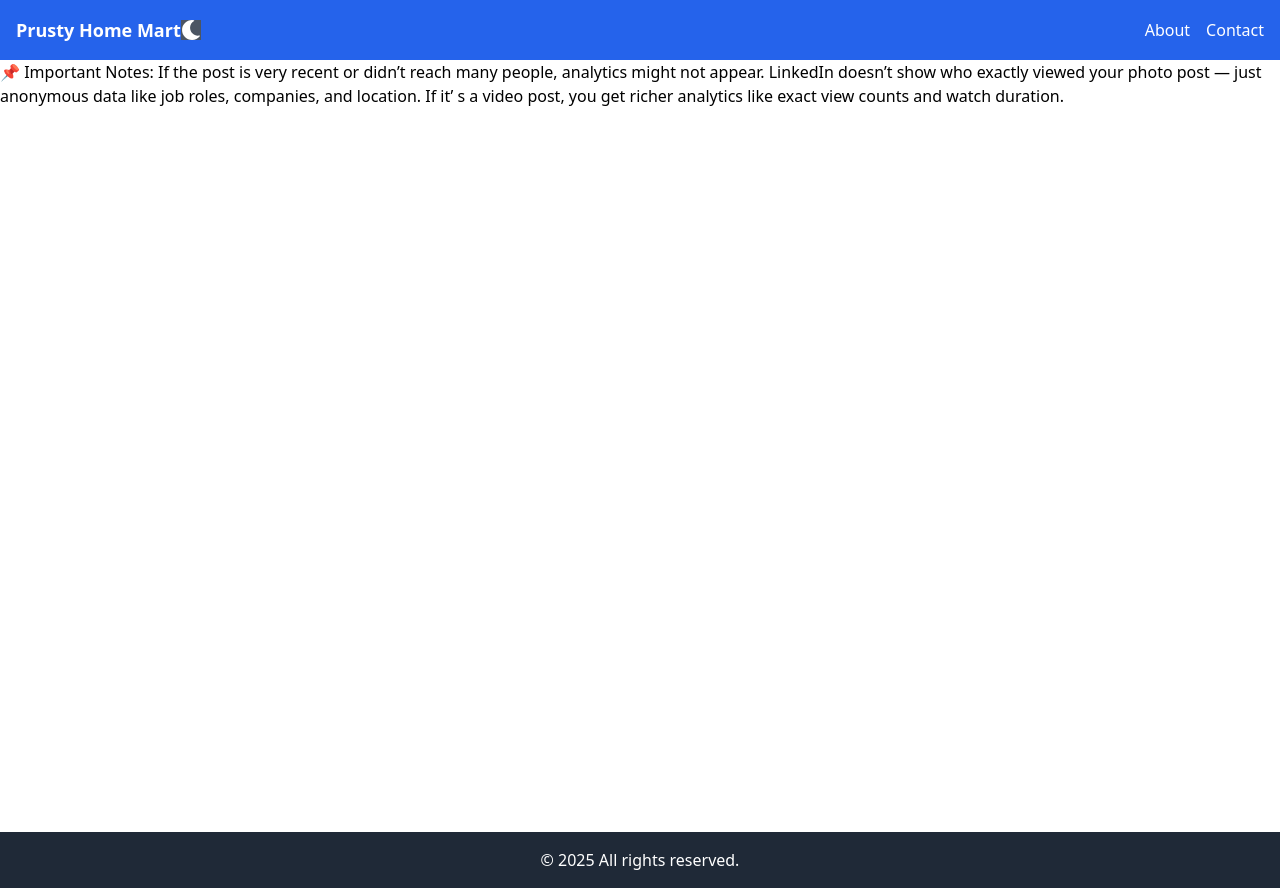
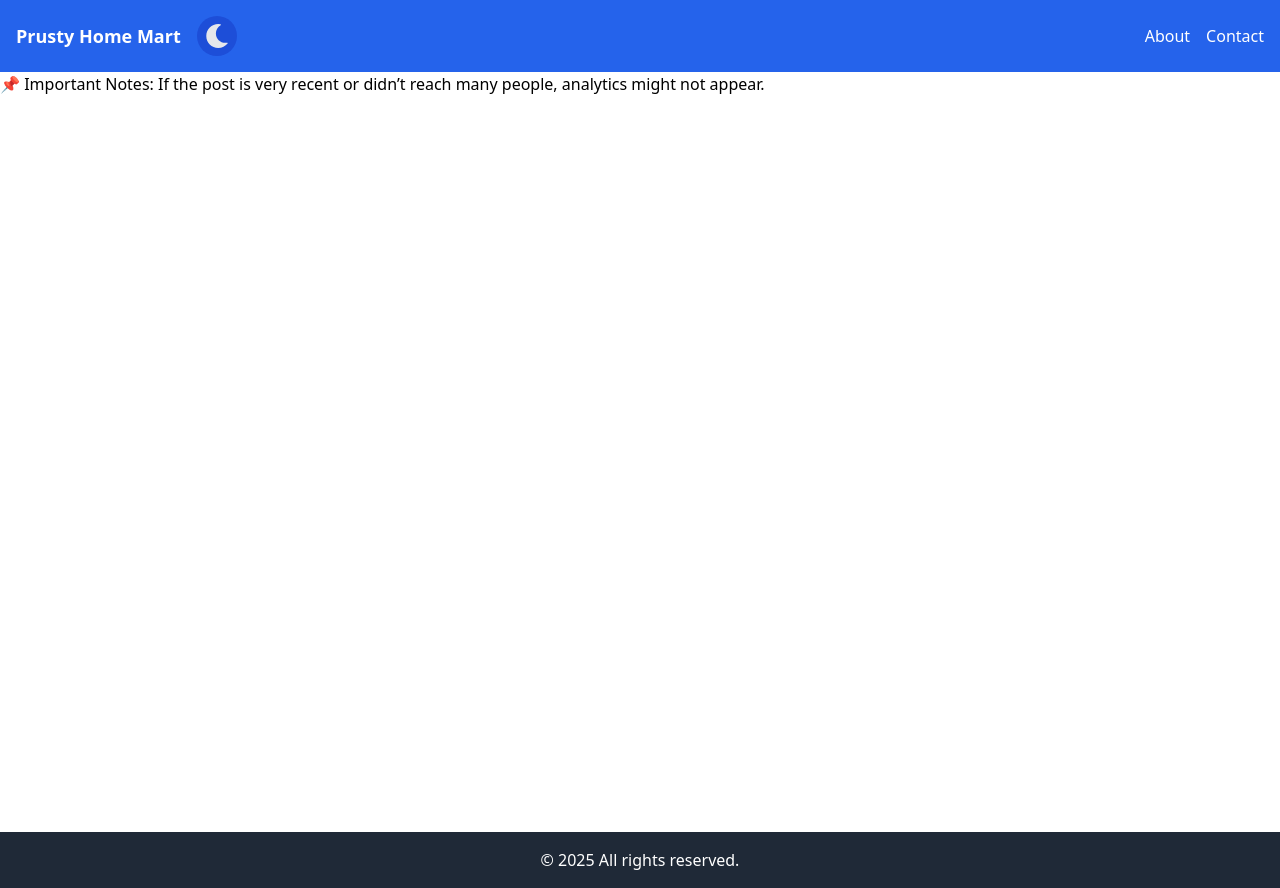
Before and after one commit to jitu335/Nextjs-Shopkeepers, a Next.js app: page / in a window 1280 px wide. Built offline with nearby package versions, Linux system fonts and the light colour scheme.

Commit message:
27-05-2025 commit

```diff
--- a/pages/components/Navbar.js
+++ b/pages/components/Navbar.js
@@ -35,37 +35,43 @@ function Navbar() {
 
   return (
     <div className="w-full h-full min-h-screen overflow-x-hidden bg-white text-black dark:bg-gray-900 dark:text-white">
-      <nav className="bg-blue-600 p-4 text-white flex flex-col sm:flex-row sm:items-center sm:justify-between">
-        <div className="font-bold text-lg">Prusty Home Mart</div>
+      <nav className="bg-blue-600 p-4 text-white">
+        <div className="max-w-screen-xl mx-auto flex flex-col sm:flex-row sm:items-center sm:justify-between gap-4">
+          {/* Brand */}
+          <div className="font-bold text-lg">
+            Prusty Home Mart
+          </div>
 
-  <div className="my-2 sm:my-0 flex justify-center">
-        <button onClick={toggleDarkMode} >
+          {/* Dark Mode Toggle */}
+          <div className="flex justify-center sm:justify-start">
+            <button
+              onClick={toggleDarkMode}
+              className="p-2 rounded-full bg-blue-700 hover:bg-blue-800 transition"
+              aria-label="Toggle Dark Mode"
+            >
               {darkMode ? (
-            <FaSun className="text-yellow-400 text-xl" />
+                <FaSun className="text-yellow-400 text-2xl" />
               ) : (
-            <FaMoon className="text- bg-gray-600 text-xl" />
+                <FaMoon className="text-gray-200 text-2xl" />
               )}
             </button>
           </div>
-        <div className="flex flex-col sm:flex-row sm:ml-auto space-y-2 sm:space-y-0 sm:space-x-4 mt-2 sm:mt-0">
-          <Link href="/aboutus" className="hover:text-red-700">
+
+          {/* Links */}
+          <div className="flex flex-col sm:flex-row sm:ml-auto space-y-2 sm:space-y-0 sm:space-x-4 text-center sm:text-left">
+            <Link href="/aboutus" className="hover:text-red-300">
               About
             </Link>
-          <Link href="/contactus" className="hover:text-amber-400">
+            <Link href="/contactus" className="hover:text-amber-300">
               Contact
             </Link>
           </div>
+        </div>
       </nav>
 
-
-
       <p>
-  📌 Important Notes:
-If the post is very recent or didn’t reach many people, analytics might not appear.
-
-LinkedIn doesn’t show who exactly viewed your photo post — just anonymous data like job roles, companies, and location.
-
-If it’ s a video post, you get richer analytics like exact view counts and watch duration.
+        📌 Important Notes: If the post is very recent or didn’t reach many
+        people, analytics might not appear.
       </p>
     </div>
   );
```
Lines whose indentation alone changed are shown as unchanged.
